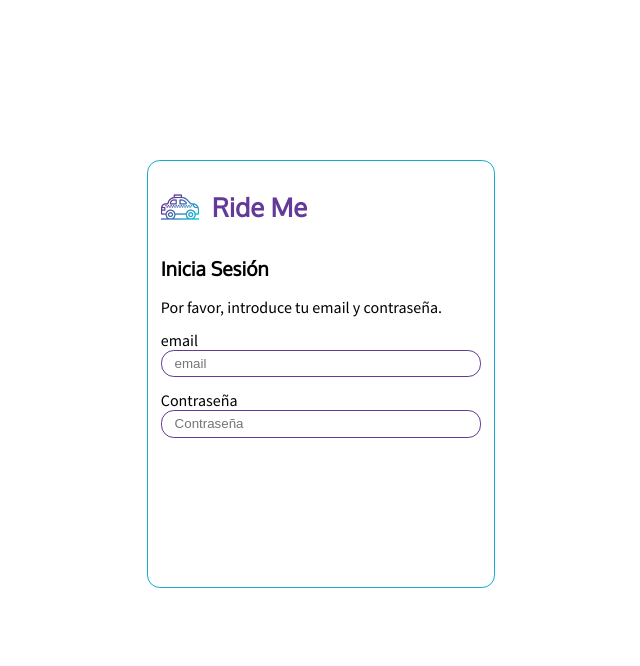
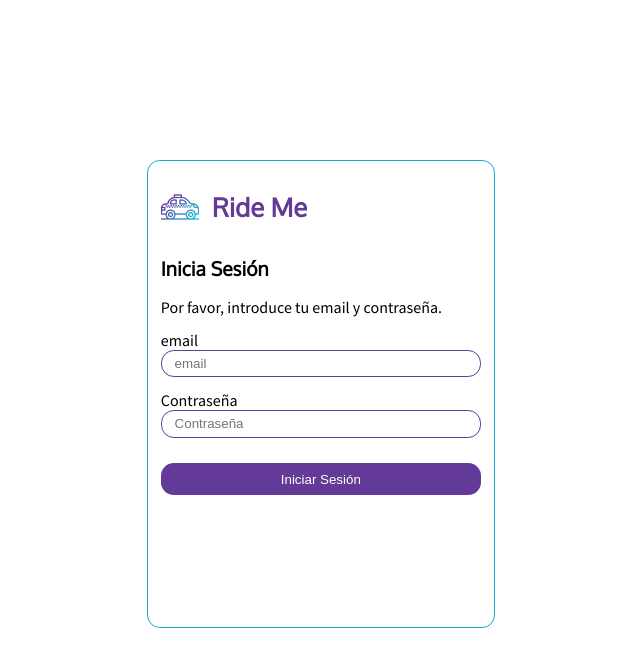
Before and after one commit to hyfi06/RideMe, a React app: page /login in a window 1280 px wide. Shown: the top 666 px of the page, without its empty margins (333-973 px from the left). Built offline with nearby package versions, Linux system fonts and the light colour scheme.

Commit message:
Add login button

```diff
--- a/src/assets/styles/components/Login.scss
+++ b/src/assets/styles/components/Login.scss
@@ -1,6 +1,6 @@
 .login {
   width: 25vw;
-  height: 50vh;
+  height: 55vh;
   margin: 20vh 37.5vw;
   padding: 1vw;
   border: .1vw solid #13ABCE;
@@ -27,4 +27,21 @@
     font-size: 1.5vw;
   }
 
+  .login__button-container {
+    margin-top: 2vw;
+
+    button {
+      width: 100%;
+      height: 2.5vw;
+      color: white;
+      background-color: #633A97;
+      border-radius: 1vw;
+      border: none;
+    }
+
+    button:hover {
+      background-color: #13ABCE;
+    }
+  }
+
 }
--- a/src/components/Login.jsx
+++ b/src/components/Login.jsx
@@ -29,6 +29,9 @@ const Login = () => (
           placeholder='Contraseña'
         />
       </label>
+      <div className='login__button-container'>
+        <button type='submit'>Iniciar Sesión</button>
+      </div>
     </form>
   </div>
 );
```
